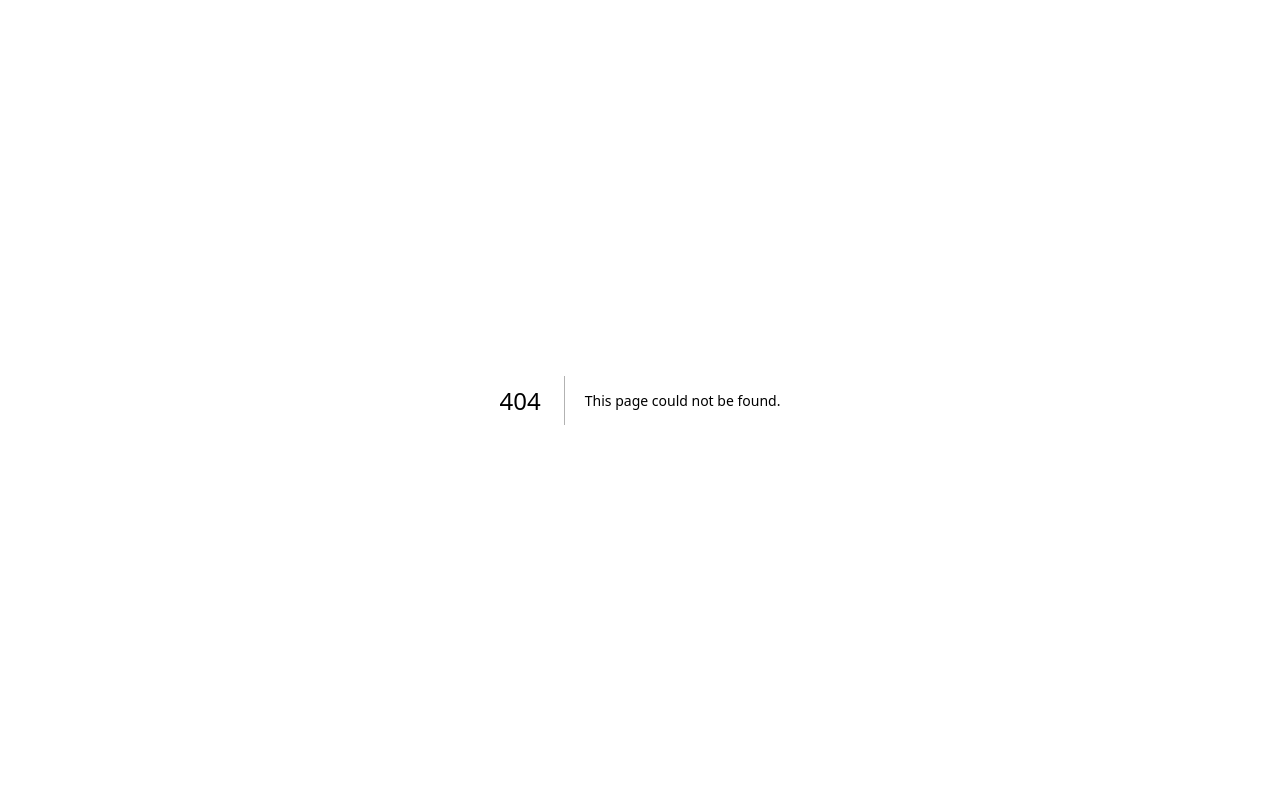
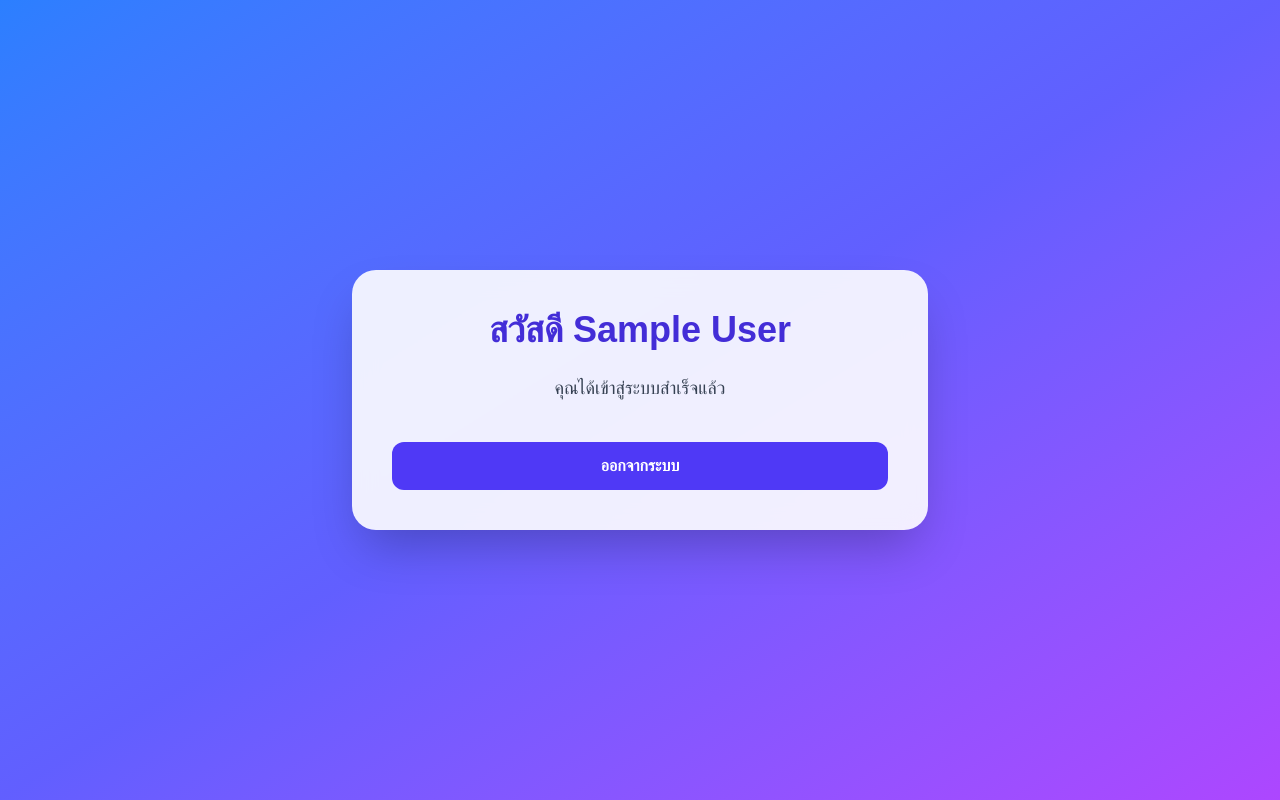
Before and after one commit to phop01/Final_testing3-1, a Next.js app: page /dashboard in a window 1280 px wide. Before the commit this address had no page. Built offline with nearby package versions, Linux system fonts and the light colour scheme; sample sign-in values are in the browser's storage.

Commit message:
add page dashboard

```diff
--- /dev/null
+++ b/src/app/dashboard/page.tsx
@@ -0,0 +1,73 @@
+"use client";
+
+import { useEffect, useState } from "react";
+import { useRouter } from "next/navigation";
+
+type StoredUser = {
+  name?: string;
+  email?: string;
+};
+
+export default function DashboardPage() {
+  const router = useRouter();
+  const [user, setUser] = useState<StoredUser | null>(null);
+  const [isChecking, setIsChecking] = useState(true);
+
+  useEffect(() => {
+    const token = localStorage.getItem("token");
+    const userInfo = localStorage.getItem("user");
+
+    if (!token || !userInfo) {
+      router.replace("/login");
+      setIsChecking(false);
+      return;
+    }
+
+    try {
+      const parsed: StoredUser = JSON.parse(userInfo);
+      setUser(parsed);
+    } catch (error) {
+      console.error("Failed to parse stored user:", error);
+      localStorage.removeItem("user");
+      router.replace("/login");
+    } finally {
+      setIsChecking(false);
+    }
+  }, [router]);
+
+  const handleLogout = () => {
+    localStorage.removeItem("token");
+    localStorage.removeItem("user");
+    router.replace("/login");
+  };
+
+  if (isChecking) {
+    return (
+      <main className="flex min-h-screen items-center justify-center bg-gradient-to-br from-blue-500 via-indigo-500 to-purple-500">
+        <span className="text-white text-lg font-medium">กำลังโหลด...</span>
+      </main>
+    );
+  }
+
+  if (!user) {
+    return null;
+  }
+
+  return (
+    <main className="flex min-h-screen items-center justify-center bg-gradient-to-br from-blue-500 via-indigo-500 to-purple-500 p-4">
+      <section className="w-full max-w-xl rounded-3xl bg-white/90 p-10 text-center shadow-2xl backdrop-blur-md space-y-6">
+        <h1 className="text-4xl font-bold text-indigo-700">
+          สวัสดี {user.name ?? "ผู้ใช้"}
+        </h1>
+        <p className="text-gray-700 text-lg">คุณได้เข้าสู่ระบบสำเร็จแล้ว</p>
+        <button
+          type="button"
+          onClick={handleLogout}
+          className="mt-4 w-full rounded-xl bg-indigo-600 py-3 text-white font-semibold transition hover:bg-indigo-700"
+        >
+          ออกจากระบบ
+        </button>
+      </section>
+    </main>
+  );
+}
--- a/src/app/login/page.tsx
+++ b/src/app/login/page.tsx
@@ -33,7 +33,10 @@ export default function Login() {
       if (data.token) {
         localStorage.setItem("token", data.token);
       }
-      router.push("/");
+      if (data.user) {
+        localStorage.setItem("user", JSON.stringify(data.user));
+      }
+      router.push("/dashboard");
     } catch (err) {
       setError("Network error");
     } finally {
```
